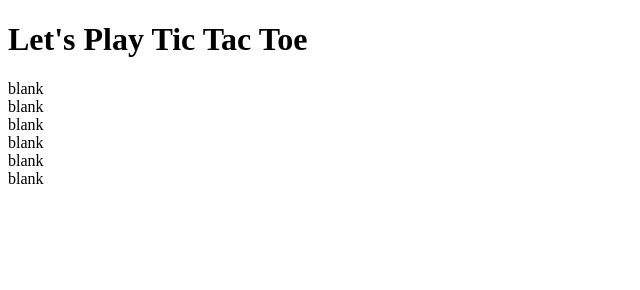
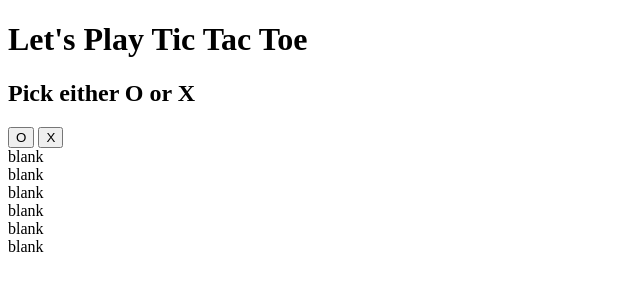
Before and after one commit to Shahriar-Azad/JS_Journey, a plain HTML site: page tic-tac-toe/main.html in a window 1280 px wide. Shown: the whole page, without its empty margins (0-640 px from the left). Drawn offline with Linux system fonts and the light colour scheme.

Commit message:
button added

```diff
--- a/tic-tac-toe/main.html
+++ b/tic-tac-toe/main.html
@@ -8,6 +8,10 @@
 <body>
     <header>
         <h1>Let's Play Tic Tac Toe</h1>
+
+        <h2>Pick either O or X</h2>
+        <button>O</button>
+        <button>X</button>
 
         <div class="main-container">
             <div>blank</div>
```
